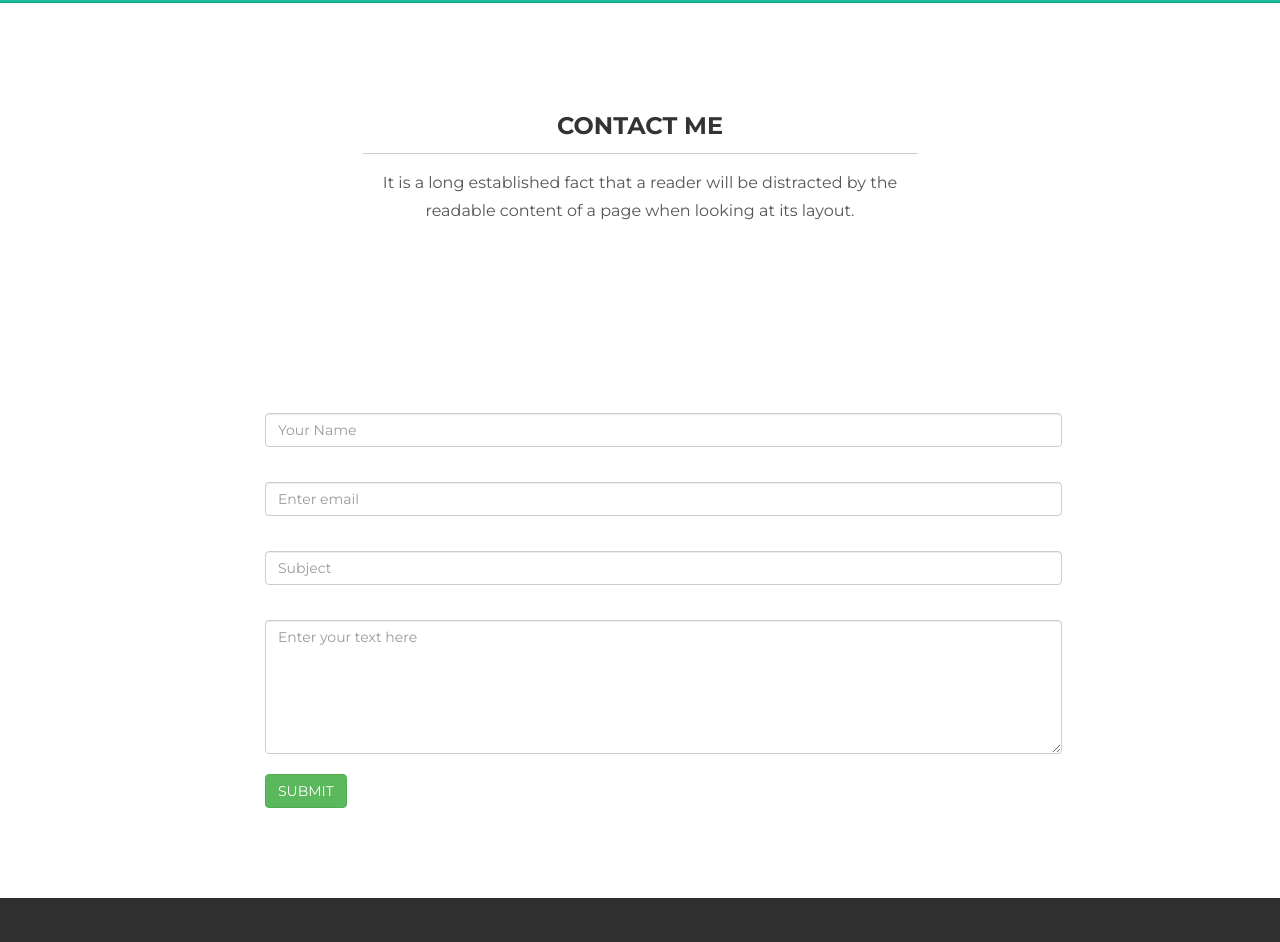
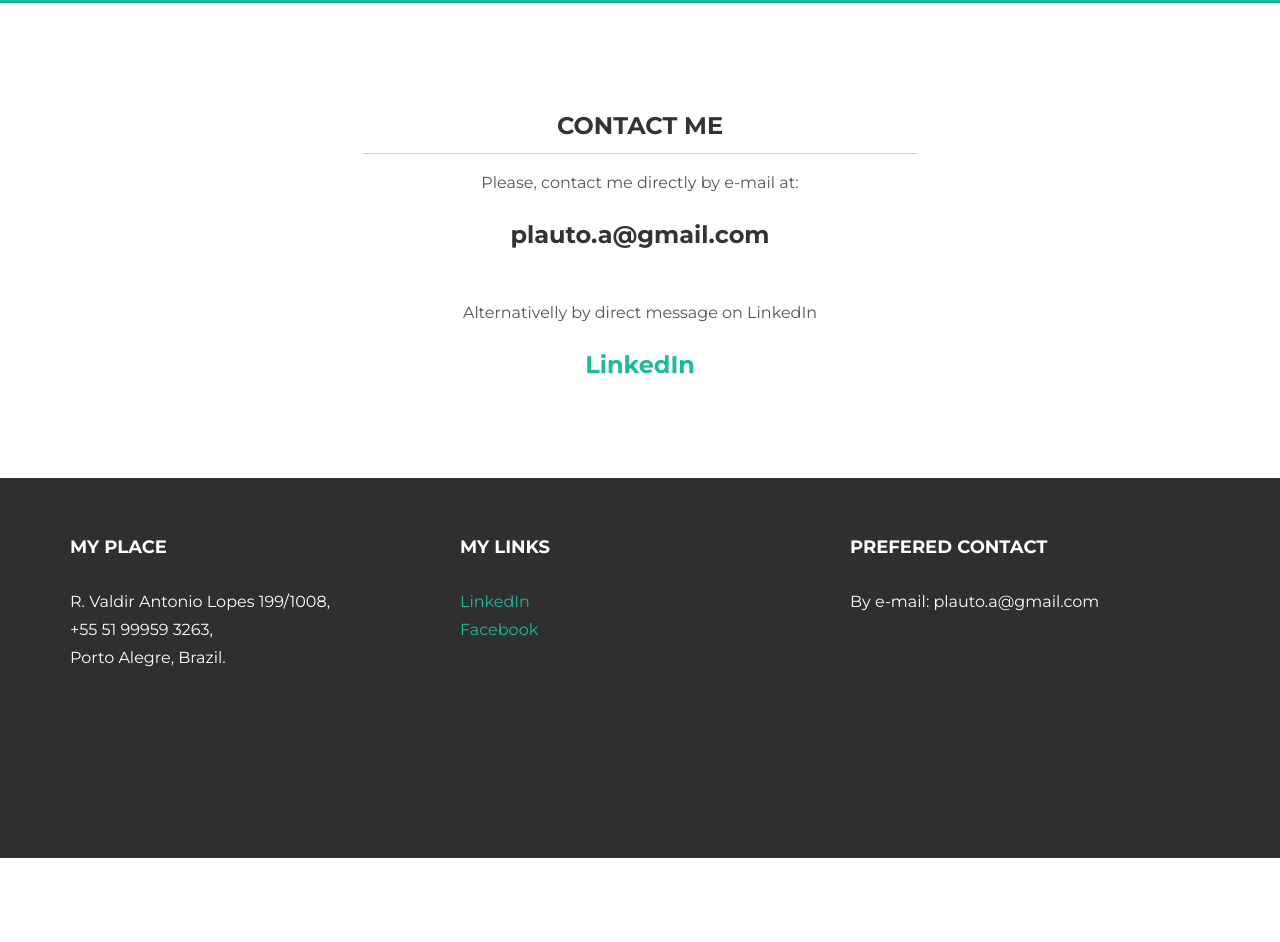
Before and after one commit to PlautoAbreu/plautoabreu.github.io, a plain HTML site: page contact.html in a window 1280 px wide. Shown: the part 58-1000 px from the top of the page. After the commit the page ends 916 px from the top, so only its background shows below. Drawn offline with nearby package versions, Linux system fonts and the light colour scheme.

Commit message:
Footer fixed

```diff
--- a/contact.html
+++ b/contact.html
@@ -39,12 +39,12 @@
             <span class="icon-bar"></span>
             <span class="icon-bar"></span>
           </button>
-          <a class="navbar-brand" href="index.html">STANLEY</a>
+          <a class="navbar-brand" href="index.html">PLAUTO</a>
         </div>
         <div class="navbar-collapse collapse">
           <ul class="nav navbar-nav navbar-right">
             <li><a href="work.html">Work</a></li>
-            <li><a href="about.html">About</a></li>
+            <li><a href="index.html">About</a></li>
             <li><a href="blog.html">Blog</a></li>
             <li><a href="contact.html">Contact</a></li>
           </ul>
@@ -60,30 +60,13 @@
 			<div class="col-lg-6 col-lg-offset-3 centered">
 				<h3>CONTACT ME</h3>
 				<hr>
-				<p>It is a long established fact that a reader will be distracted by the readable content of a page when looking at its layout.</p>
+				<p>Please, contact me directly by e-mail at:</p>
+				<h3>plauto.a@gmail.com</h3>
+				<br><br>
+				<p>Alternativelly by direct message on LinkedIn</p>
+				<h3><a href="https://www.linkedin.com/in/plauto-abreu/en">LinkedIn</a><br/></h3>
 			</div>
 		</div>
-		<div class="row mt">
-			<div class="col-lg-8 col-lg-offset-2">
-				<form role="form">
-				  <div class="form-group">
-				    <input type="name" class="form-control" id="NameInputEmail1" placeholder="Your Name">
-				    <br>
-				  </div>
-				  <div class="form-group">
-				    <input type="email" class="form-control" id="exampleInputEmail1" placeholder="Enter email">
-				    <br>
-				  </div>
-				  <div class="form-group">
-				    <input type="email" class="form-control" id="subjectEmail1" placeholder="Subject">
-				    <br>
-				  </div>
-				  <textarea class="form-control" rows="6" placeholder="Enter your text here"></textarea>
-				    <br>
-				  <button type="submit" class="btn btn-success">SUBMIT</button>
-				</form>
-			</div>
-		</div><!-- /row -->
 	</div><!-- /container -->
 
 
@@ -93,33 +76,29 @@
 		<div class="container">
 			<div class="row">
 				<div class="col-lg-4">
-					<h4>My Bunker</h4>
+					<h4>My Place</h4>
 					<p>
-						Some Address 987,<br/>
-						+34 9054 5455, <br/>
-						Madrid, Spain.
+						R. Valdir Antonio Lopes 199/1008,<br/>
+						+55 51 99959 3263, <br/>
+						Porto Alegre, Brazil.
 					</p>
 				</div><!-- /col-lg-4 -->
 
 				<div class="col-lg-4">
 					<h4>My Links</h4>
 					<p>
-						<a href="#">Dribbble</a><br/>
-						<a href="#">Twitter</a><br/>
-						<a href="#">Facebook</a>
+						<a href="https://www.linkedin.com/in/plauto-abreu/en">LinkedIn</a><br/>
+						<a href="https://www.facebook.com/plauto.a">Facebook</a>
 					</p>
 				</div><!-- /col-lg-4 -->
 
 				<div class="col-lg-4">
-					<h4>About Stanley</h4>
-					<p>This cute theme was created to showcase your work in a simple way. Use it wisely.</p>
+					<h4>Prefered contact</h4>
+					<p> By e-mail: plauto.a@gmail.com</p>
 				</div><!-- /col-lg-4 -->
-
 			</div>
-
 		</div>
 	</div>
-
 
     <!-- Bootstrap core JavaScript
     ================================================== -->
```
Also changed, not shown: blog.html (+12 -8 lines), index.html (+9 -13 lines), work.html (+9 -12 lines), workEditorNodeEditor.html (+9 -13 lines), workEditorSplines.html (+9 -13 lines), workGameEternalPuzzle.html (+9 -12 lines), workGameFifty&Five.html (+9 -13 lines), workGameSixSides.html (+9 -13 lines), workGameSpralCelerity.html (+9 -12 lines), workProtoAutoMiner.html (+9 -12 lines), workProtoCardGameVR.html (+9 -12 lines), workProtoDeathPoint.html (+9 -13 lines), workProtoEternalGravity.html (+9 -13 lines), workProtoEternalGrid.html (+9 -13 lines), 5 more files.
